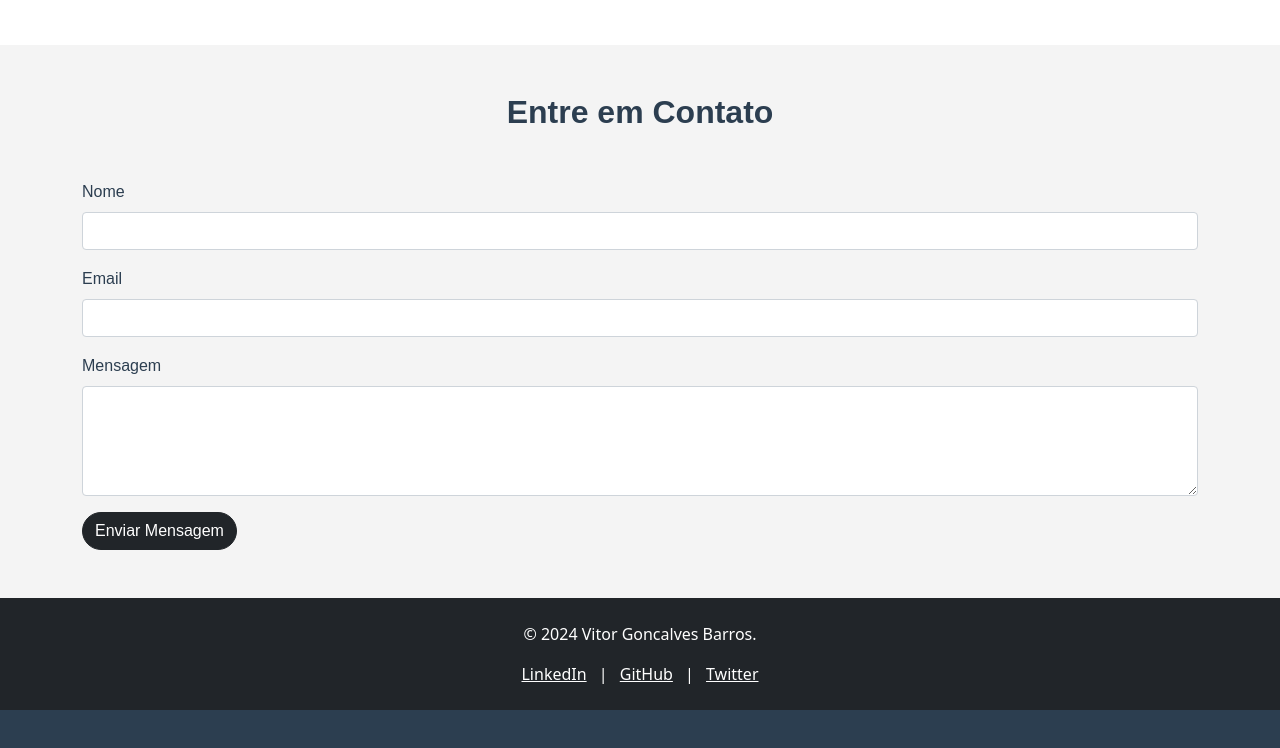
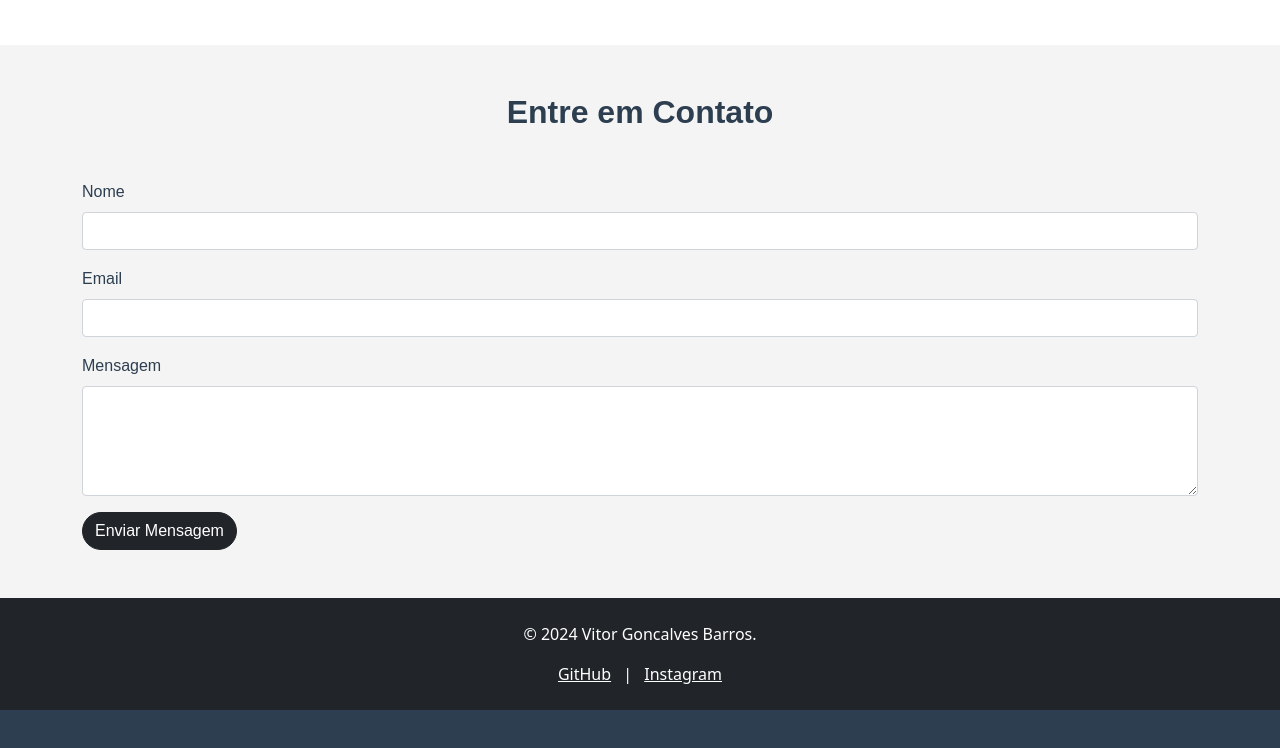
Before and after one commit to vitorgoncalvesb/Portfolio, a plain HTML site: page index.html in a window 1280 px wide. Shown: the part 2151-2899 px from the top of the page. Drawn offline with Linux system fonts and the light colour scheme.

Commit message:
Chaged footer

```diff
--- a/index.html
+++ b/index.html
@@ -154,9 +154,8 @@
   <footer class="bg-dark text-white text-center py-4" id="footer">
     <p>© 2024 Vitor Goncalves Barros.</p>
     <div>
-      <a href="https://www.linkedin.com" class="text-white mx-2" style="font-weight: 300;">LinkedIn</a> |
-      <a href="https://www.github.com" class="text-white mx-2" style="font-weight: 300;">GitHub</a> |
-      <a href="https://www.twitter.com" class="text-white mx-2" style="font-weight: 300;">Twitter</a>
+      <a href="https://www.github.com/vitorgoncalvesb" class="text-white mx-2" style="font-weight: 300;">GitHub</a> |
+      <a href="https://www.twitter.com" class="text-white mx-2" style="font-weight: 300;">Instagram</a>
     </div>
   </footer>
   <button id="scrollTopBtn" class="btn btn-primary" style="position: fixed; bottom: 20px; right: 20px; display: none; background-color: #4CA1AF; border: none; padding: 10px 15px; border-radius: 50%;">
```
